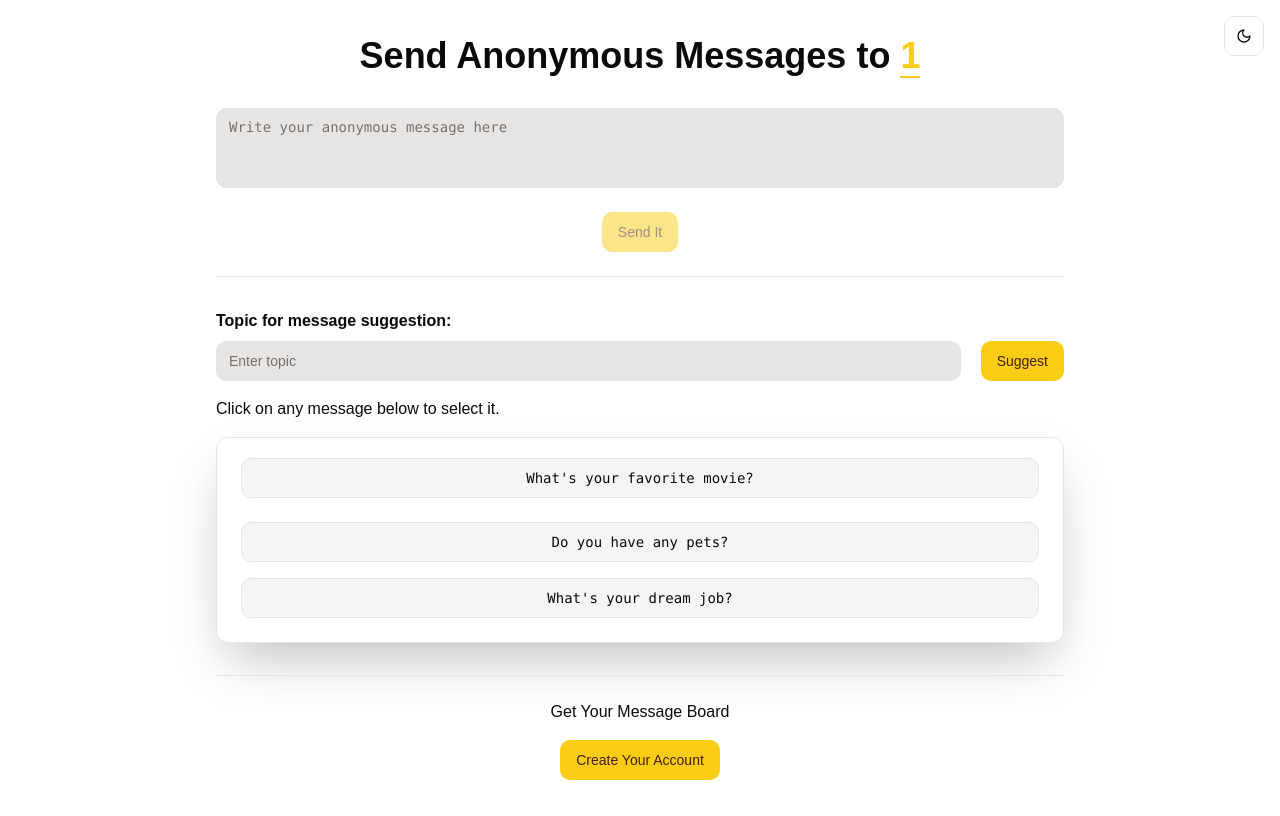
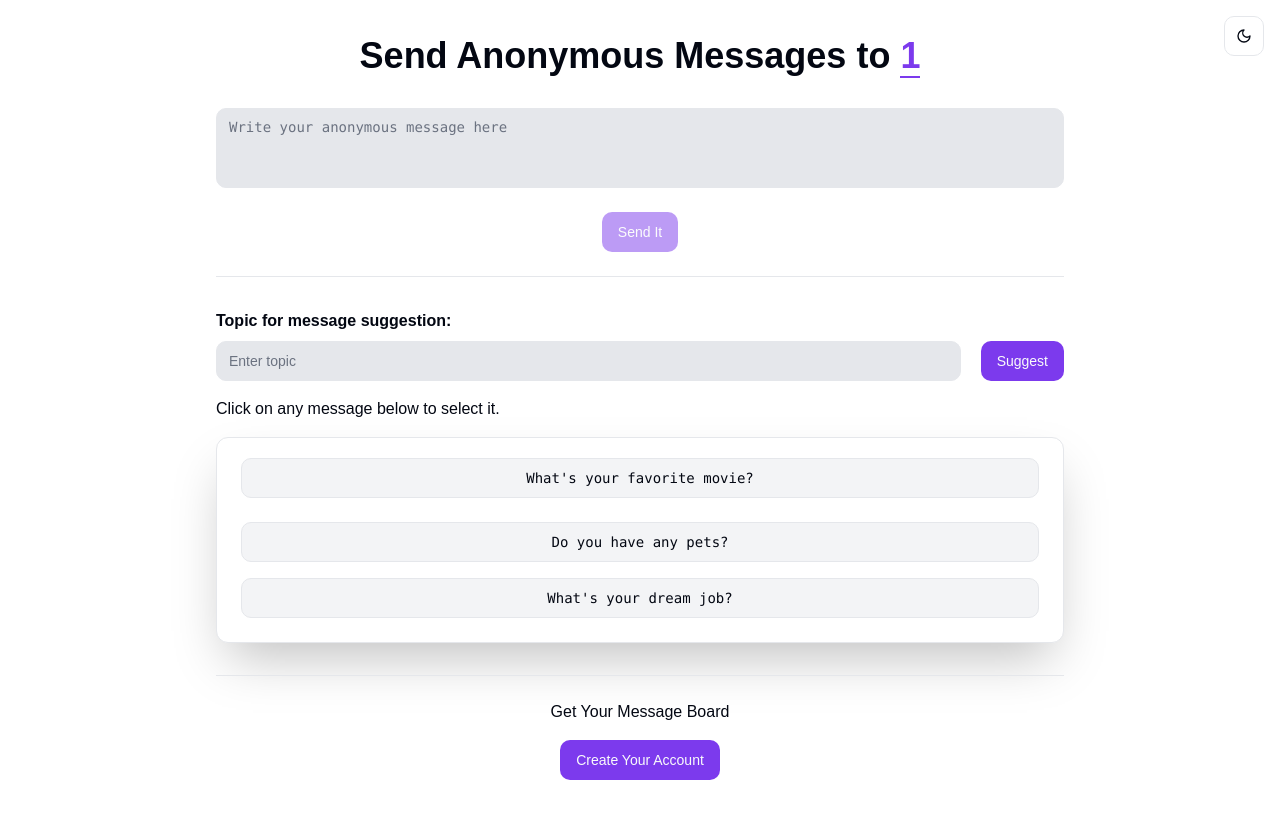
Before and after one commit to Abhi13-02/Stealthify, a Next.js app: page /u/1 in a window 1280 px wide. Built offline with nearby package versions, Linux system fonts and the light colour scheme.

Commit message:
nav bar fix

```diff
--- a/src/app/globals.css
+++ b/src/app/globals.css
@@ -123,7 +123,7 @@ body {
 } */
 
 
-@layer base {
+/* @layer base {
   :root {
     --background: 0 0% 100%;
     --foreground: 240 10% 3.9%;
@@ -178,10 +178,10 @@ body {
     --chart-4: 280 65% 60%;
     --chart-5: 340 75% 55%;
   }
-}
+} */
 
 
-@layer base {
+/* @layer base {
   :root {
     --background: 0 0% 100%;
     --foreground: 20 14.3% 4.1%;
@@ -236,7 +236,7 @@ body {
     --chart-4: 280 65% 60%;
     --chart-5: 340 75% 55%;
   }
-}
+} */
 
 /*
 @layer base {
@@ -297,6 +297,122 @@ body {
 }  */
 
 
+/* @layer base {
+  :root {
+    --background: 0 0% 100%;
+    --foreground: 240 10% 3.9%;
+    --card: 0 0% 100%;
+    --card-foreground: 240 10% 3.9%;
+    --popover: 0 0% 100%;
+    --popover-foreground: 240 10% 3.9%;
+    --primary: 142.1 76.2% 36.3%;
+    --primary-foreground: 355.7 100% 97.3%;
+    --secondary: 240 4.8% 95.9%;
+    --secondary-foreground: 240 5.9% 10%;
+    --muted: 240 4.8% 95.9%;
+    --muted-foreground: 240 3.8% 46.1%;
+    --accent: 240 4.8% 95.9%;
+    --accent-foreground: 240 5.9% 10%;
+    --destructive: 0 84.2% 60.2%;
+    --destructive-foreground: 0 0% 98%;
+    --border: 240 5.9% 90%;
+    --input: 240 5.9% 90%;
+    --ring: 142.1 76.2% 36.3%;
+    --radius: 0.75rem;
+    --chart-1: 12 76% 61%;
+    --chart-2: 173 58% 39%;
+    --chart-3: 197 37% 24%;
+    --chart-4: 43 74% 66%;
+    --chart-5: 27 87% 67%;
+  }
+
+  .dark {
+    --background: 20 14.3% 4.1%;
+    --foreground: 0 0% 95%;
+    --card: 24 9.8% 10%;
+    --card-foreground: 0 0% 95%;
+    --popover: 0 0% 9%;
+    --popover-foreground: 0 0% 95%;
+    --primary: 142.1 70.6% 45.3%;
+    --primary-foreground: 144.9 80.4% 10%;
+    --secondary: 240 3.7% 15.9%;
+    --secondary-foreground: 0 0% 98%;
+    --muted: 0 0% 15%;
+    --muted-foreground: 240 5% 64.9%;
+    --accent: 12 6.5% 15.1%;
+    --accent-foreground: 0 0% 98%;
+    --destructive: 0 62.8% 30.6%;
+    --destructive-foreground: 0 85.7% 97.3%;
+    --border: 240 3.7% 15.9%;
+    --input: 240 3.7% 15.9%;
+    --ring: 142.4 71.8% 29.2%;
+    --chart-1: 220 70% 50%;
+    --chart-2: 160 60% 45%;
+    --chart-3: 30 80% 55%;
+    --chart-4: 280 65% 60%;
+    --chart-5: 340 75% 55%;
+  }
+} */
+
+
+
+@layer base {
+  :root {
+    --background: 0 0% 100%;
+    --foreground: 224 71.4% 4.1%;
+    --card: 0 0% 100%;
+    --card-foreground: 224 71.4% 4.1%;
+    --popover: 0 0% 100%;
+    --popover-foreground: 224 71.4% 4.1%;
+    --primary: 262.1 83.3% 57.8%;
+    --primary-foreground: 210 20% 98%;
+    --secondary: 220 14.3% 95.9%;
+    --secondary-foreground: 220.9 39.3% 11%;
+    --muted: 220 14.3% 95.9%;
+    --muted-foreground: 220 8.9% 46.1%;
+    --accent: 220 14.3% 95.9%;
+    --accent-foreground: 220.9 39.3% 11%;
+    --destructive: 0 84.2% 60.2%;
+    --destructive-foreground: 210 20% 98%;
+    --border: 220 13% 91%;
+    --input: 220 13% 91%;
+    --ring: 262.1 83.3% 57.8%;
+    --radius: 0.75rem;
+    --chart-1: 12 76% 61%;
+    --chart-2: 173 58% 39%;
+    --chart-3: 197 37% 24%;
+    --chart-4: 43 74% 66%;
+    --chart-5: 27 87% 67%;
+  }
+
+  .dark {
+    --background: 224 71.4% 4.1%;
+    --foreground: 210 20% 98%;
+    --card: 224 71.4% 4.1%;
+    --card-foreground: 210 20% 98%;
+    --popover: 224 71.4% 4.1%;
+    --popover-foreground: 210 20% 98%;
+    --primary: 263.4 70% 50.4%;
+    --primary-foreground: 210 20% 98%;
+    --secondary: 215 27.9% 16.9%;
+    --secondary-foreground: 210 20% 98%;
+    --muted: 215 27.9% 16.9%;
+    --muted-foreground: 217.9 10.6% 64.9%;
+    --accent: 215 27.9% 16.9%;
+    --accent-foreground: 210 20% 98%;
+    --destructive: 0 62.8% 30.6%;
+    --destructive-foreground: 210 20% 98%;
+    --border: 215 27.9% 16.9%;
+    --input: 215 27.9% 16.9%;
+    --ring: 263.4 70% 50.4%;
+    --chart-1: 220 70% 50%;
+    --chart-2: 160 60% 45%;
+    --chart-3: 30 80% 55%;
+    --chart-4: 280 65% 60%;
+    --chart-5: 340 75% 55%;
+  }
+}
+
 
 
 
--- a/src/components/Navbar.tsx
+++ b/src/components/Navbar.tsx
@@ -21,8 +21,9 @@ function Navbar() {
     <nav className="px-4 w-full md:px-8 py-3 shadow-2xl bg-background border border-border">
       <div className="container mx-auto flex justify-between items-center">
         {/* Brand Name */}
-        <Link href="/" className="text-3xl text-primary font-bold flex items-center gap-2">
-         <Image src="/image.png" alt="Logo" width={50} height={50} className='rounded-md'/ > Stealthify
+        <Link href="/" className="text-2xl md:text-3xl text-primary font-bold flex items-center gap-2">
+          <Image src="/image.png" alt="Logo" width={40} height={40} className="rounded-md" />
+          Stealthify
         </Link>
 
         {/* Mobile Menu Toggle */}
@@ -34,22 +35,22 @@ function Navbar() {
 
         {/* Desktop and Mobile Links */}
         <div
-          className={`flex-col md:flex md:flex-row items-center gap-5 md:gap-5 ${
+          className={`flex-col md:flex md:flex-row items-center gap-4 md:gap-5 ${
             menuOpen ? 'flex' : 'hidden md:flex'
-          }`}
+          } mt-4 md:mt-0 text-center`}
         >
           {session ? (
             <>
-              <span className="mr-4">Welcome, {user.username || user.email}</span>
+              <span className="text-sm text-muted-foreground">Welcome, {user.username || user.email}</span>
 
               {pathname !== '/dashboard' ? (
-                <Link href="/dashboard">
+                <Link href="/dashboard" onClick={() => setMenuOpen(false)}>
                   <Button className="w-full md:w-auto bg-primary text-primary-foreground">
                     <LayoutDashboard className="h-4 w-4" />
                   </Button>
                 </Link>
               ) : (
-                <Link href="/">
+                <Link href="/" onClick={() => setMenuOpen(false)}>
                   <Button className="w-full md:w-auto bg-primary text-primary-foreground">
                     <Home className="h-6 w-6" />
                   </Button>
@@ -57,7 +58,7 @@ function Navbar() {
               )}
 
               <Button
-                onClick={() => signOut()}
+                onClick={() => { signOut(); setMenuOpen(false); }}
                 className="w-full md:w-auto bg-primary text-primary-foreground"
                 variant="outline"
               >
@@ -65,7 +66,7 @@ function Navbar() {
               </Button>
             </>
           ) : (
-            <Link href="/sign-in">
+            <Link href="/sign-in" onClick={() => setMenuOpen(false)}>
               <Button className="w-full md:w-auto">Login</Button>
             </Link>
           )}
```
